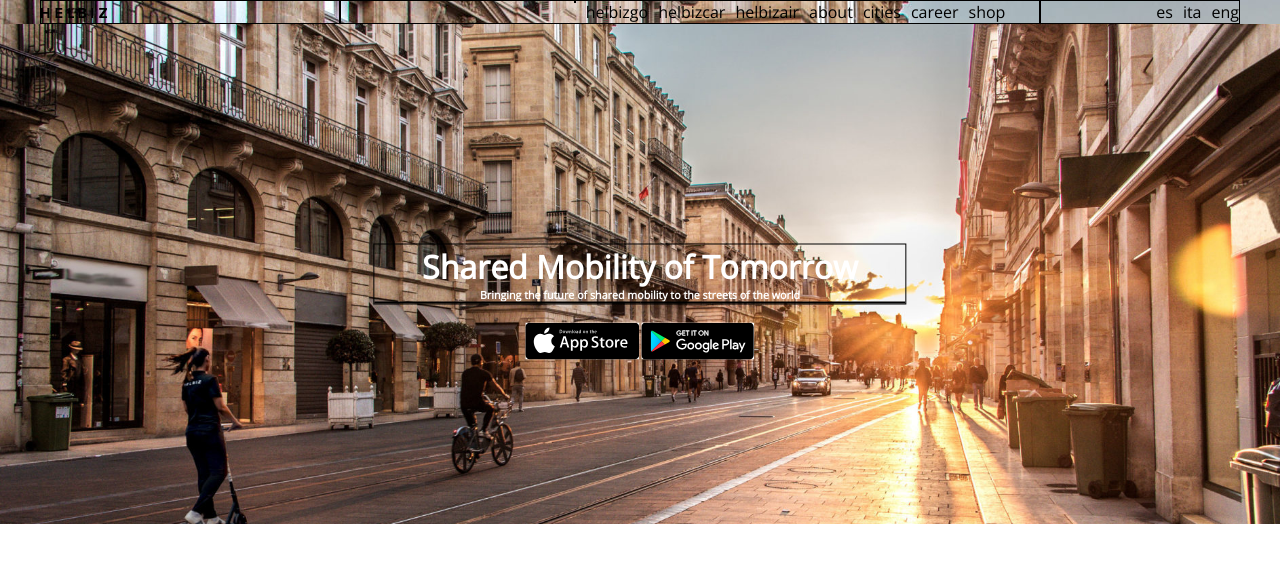
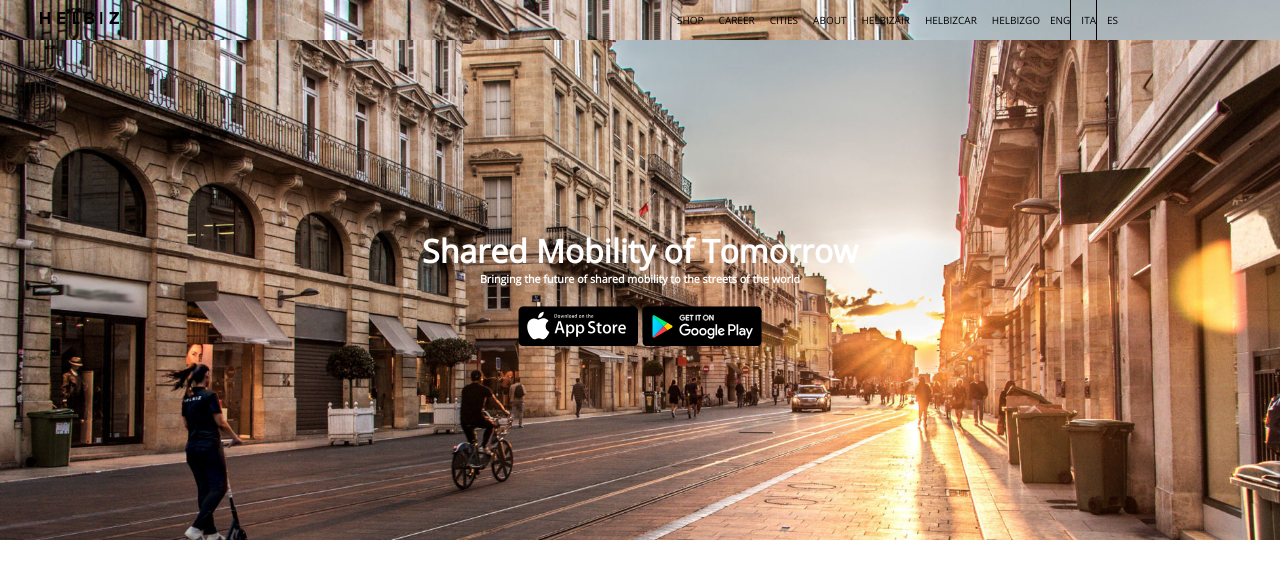
Before and after one commit to giulianapoli/html-css-helbiz, a plain HTML site: page index.html in a window 1280 px wide. Drawn offline with nearby package versions, Linux system fonts and the light colour scheme; files whose address does not match are found by name.

Commit message:
starts medium media query

```diff
--- a/css/master.css
+++ b/css/master.css
@@ -10,21 +10,34 @@
 }
 
 /* COMMON */
-[class*="col-"] {
+/* [class*="col-"] {
+  display: table;
+  clear: both;
+  content: '';
+} */
+
+/* [class*="col-"] {
   border: 1px solid black;
-}
+} */
 
 /* INTESTAZIONE HELBIZ */
 .first-section {
   background-image: url('img/header.jpg');
 }
 
-[class*="lang"] {
-  float: right;
-  margin-left: 10px;
+/* logo */
+.first-section .col-lg-3 img {
+  height: 12px;
 }
 
-
+/* barra di intestazione */
+.bar {
+  height: 40px;
+  text-transform: uppercase;
+  font-size: 10px;
+  line-height: 40px;
+  vertical-align: middle;
+}
 
 /* container immagine */
 .container.bg-img {
@@ -40,21 +53,18 @@
 
 .col-lg-5 {
   position: absolute;
+  color: white;
+  text-align: center;
   top: 50%;
   left: 50%;
   transform: translate(-50%, -50%);
 }
 
-.col-6.icons {
-  position: relative;
-}
-
-.icons .app-store,
-.icons .google-play {
-  position: absolute;
-  max-width: 100%;
-  background-color: white;
+.app-store,
+.google-play {
+  display: inline-block;
   margin-top: 20px;
+  width: 120px;
 }
 
 .icons .app-store {
@@ -68,27 +78,37 @@
 
 
 @media screen and (min-width: 1201px) {
-  /* logo */
-  .first-section .col-lg-3 img {
 
-    height: 10px;
+  /* barra menu */
+  .bar nav ul li {
+    height: 100%;
+    display: inline-block;
+    float: right;
+    margin-left: 15px;
   }
 
-  /* nav bar */
-  .col-lg-7 nav ul li {
-    display: inline-block;
+  .bar [class*="lang-"] {
     float: left;
     margin-left: 10px;
   }
 
-  .container.bg-img .col-lg-5 {
-    position: relative;
-    color: white;
-    text-align: center;
+  .bar.col-2 .lang-1,
+  .bar.col-2 .lang-2 {
+    border-right: 1px solid black;
   }
+
+
 
 }
 
 @media screen and (min-width: 769px) and (max-width: 1200px) {
+  .bar {
+    height: 40px;
+    text-transform: uppercase;
+    font-size: 10px;
+    line-height: 40px;
+    vertical-align: middle;
+  }
+
 
 }
--- a/index.html
+++ b/index.html
@@ -15,13 +15,13 @@
       <div class="container">
 
         <!-- logo -->
-        <div class="col-3 col-lg-3">
+        <div class="bar col-3 col-lg-3">
           <img src="img/logo.svg" alt="HELBIZ">
         </div>
 
         <!-- barra navigazione -->
-        <div class="col-7 col-lg-7">
-          <div class="col-offset-4"></div>
+        <div class="bar col-7 col-lg-7">
+          <div class="col-offset-5"></div>
           <nav>
             <ul>
               <li>helbizgo</li>
@@ -36,7 +36,7 @@
         </div>
 
         <!-- lingue -->
-        <div class="col-2 col-lg-2">
+        <div class="bar col-2 col-lg-2">
           <div class="lang-1">
             eng
           </div>
@@ -54,12 +54,8 @@
         <div class="col-5 col-lg-5">
           <h1>Shared Mobility of Tomorrow</h1>
           <h6>Bringing the future of shared mobility to the streets of the world</h6>
-          <div class="col-6 icons">
-            <img class="app-store" src="img/app-store.svg" alt="app-store">
-          </div>
-          <div class="col-6 icons">
-              <img class="google-play" src="img/google-play.svg" alt="google-play">
-          </div>
+          <img class="app-store" src="img/app-store.svg" alt="app-store">
+          <img class="google-play" src="img/google-play.svg" alt="google-play">
         </div>
 
       </div>
```
